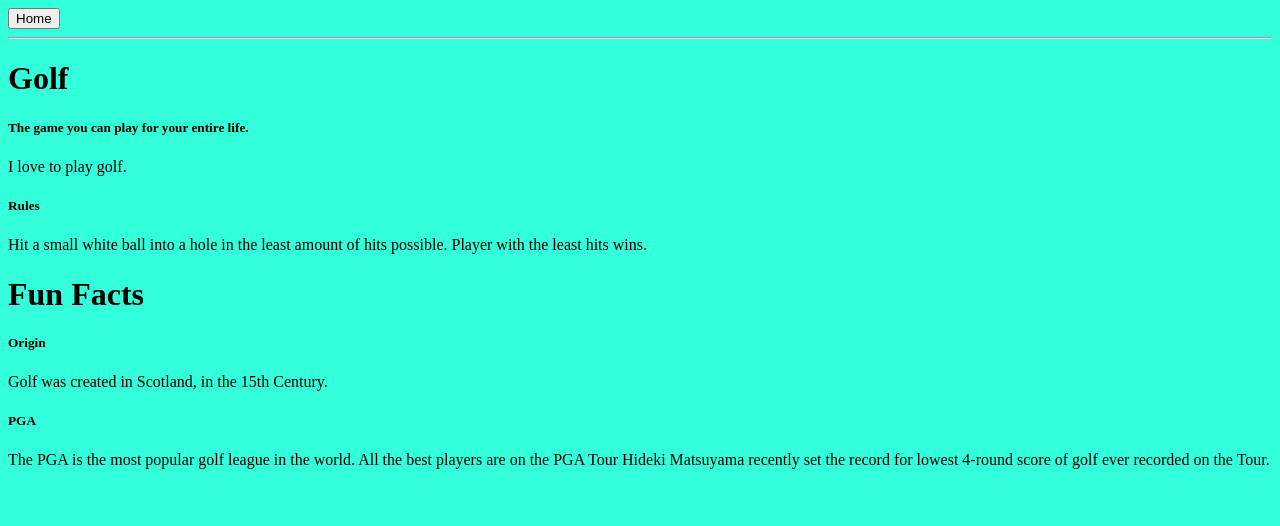
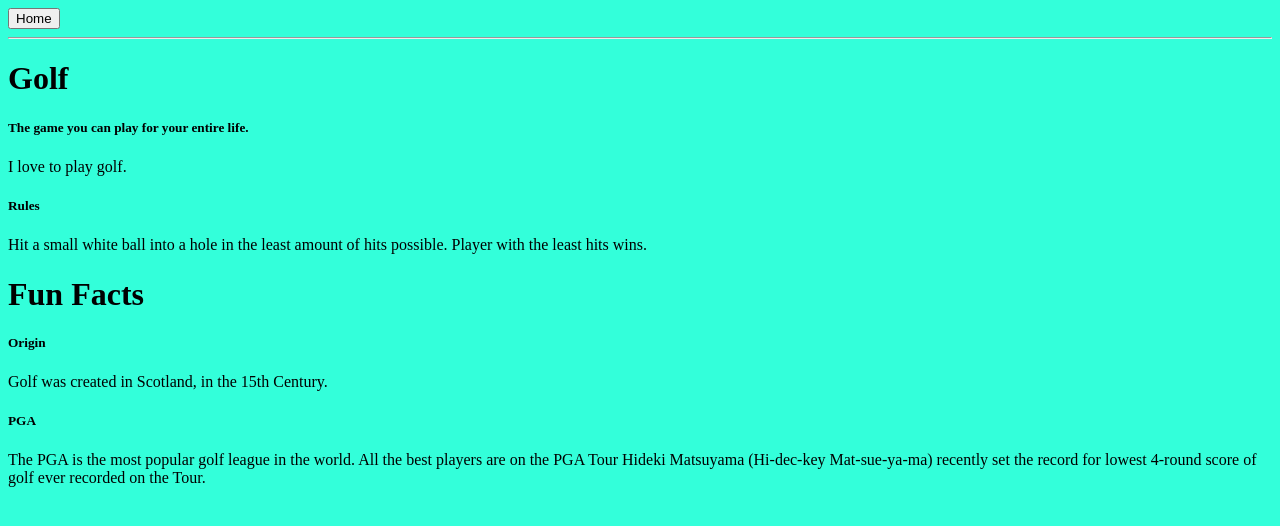
Before and after one commit to SanguineL/COMP5970, a plain HTML site: page MyWebsite/hobby2.html in a window 1280 px wide. Drawn offline with Linux system fonts and the light colour scheme.

Commit message:
3.1.6 compliant

```diff
--- a/MyWebsite/hobby2.html
+++ b/MyWebsite/hobby2.html
@@ -20,6 +20,6 @@
         Golf was created in Scotland, in the 15th Century.
         <H5>PGA</H5>
         The PGA is the most popular golf league in the world. All the best players are on the PGA Tour
-        Hideki Matsuyama recently set the record for lowest 4-round score of golf ever recorded on the Tour.
+        Hideki Matsuyama (Hi-dec-key Mat-sue-ya-ma) recently set the record for lowest 4-round score of golf ever recorded on the Tour.
     </BODY>
 </HTML>
```
